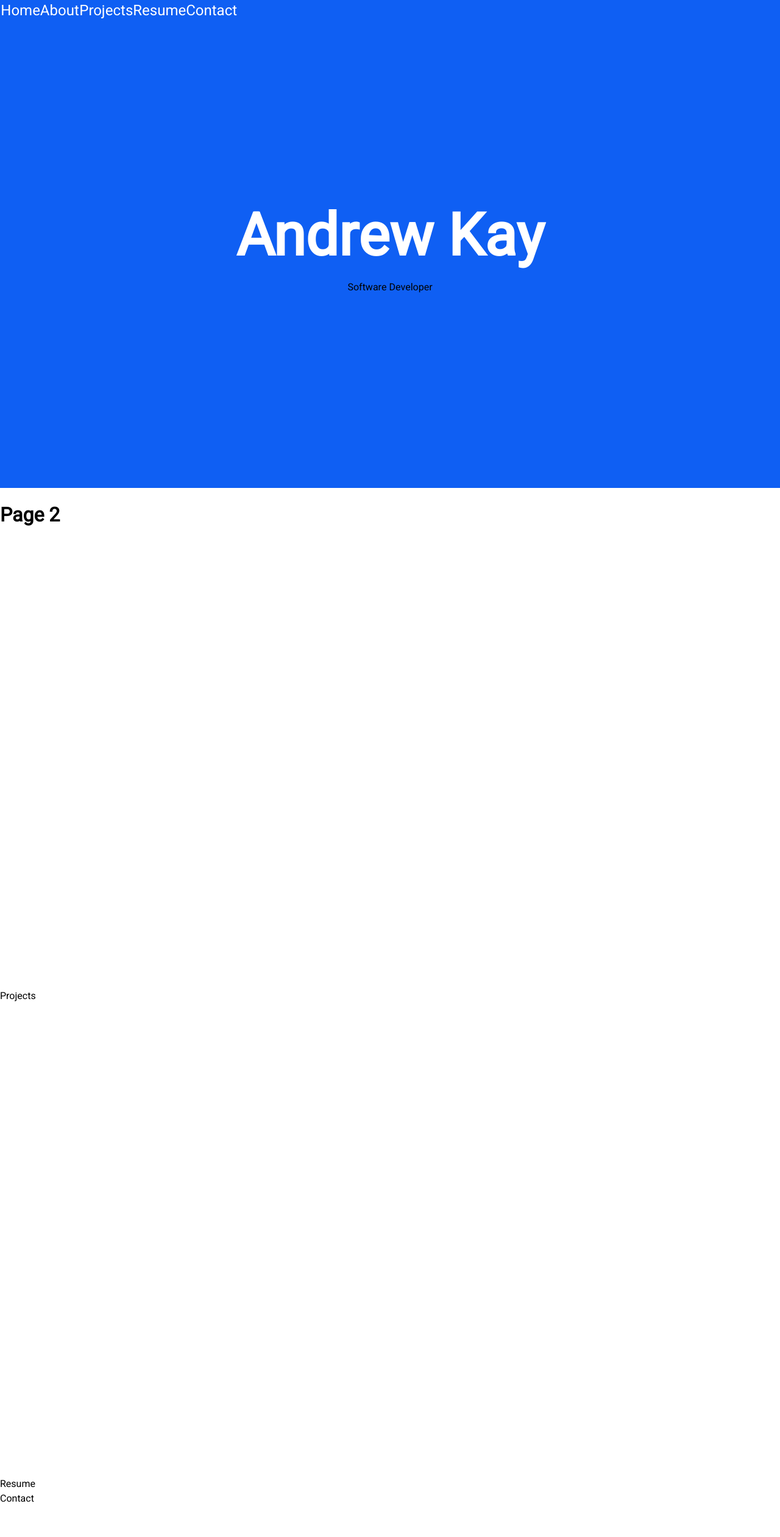
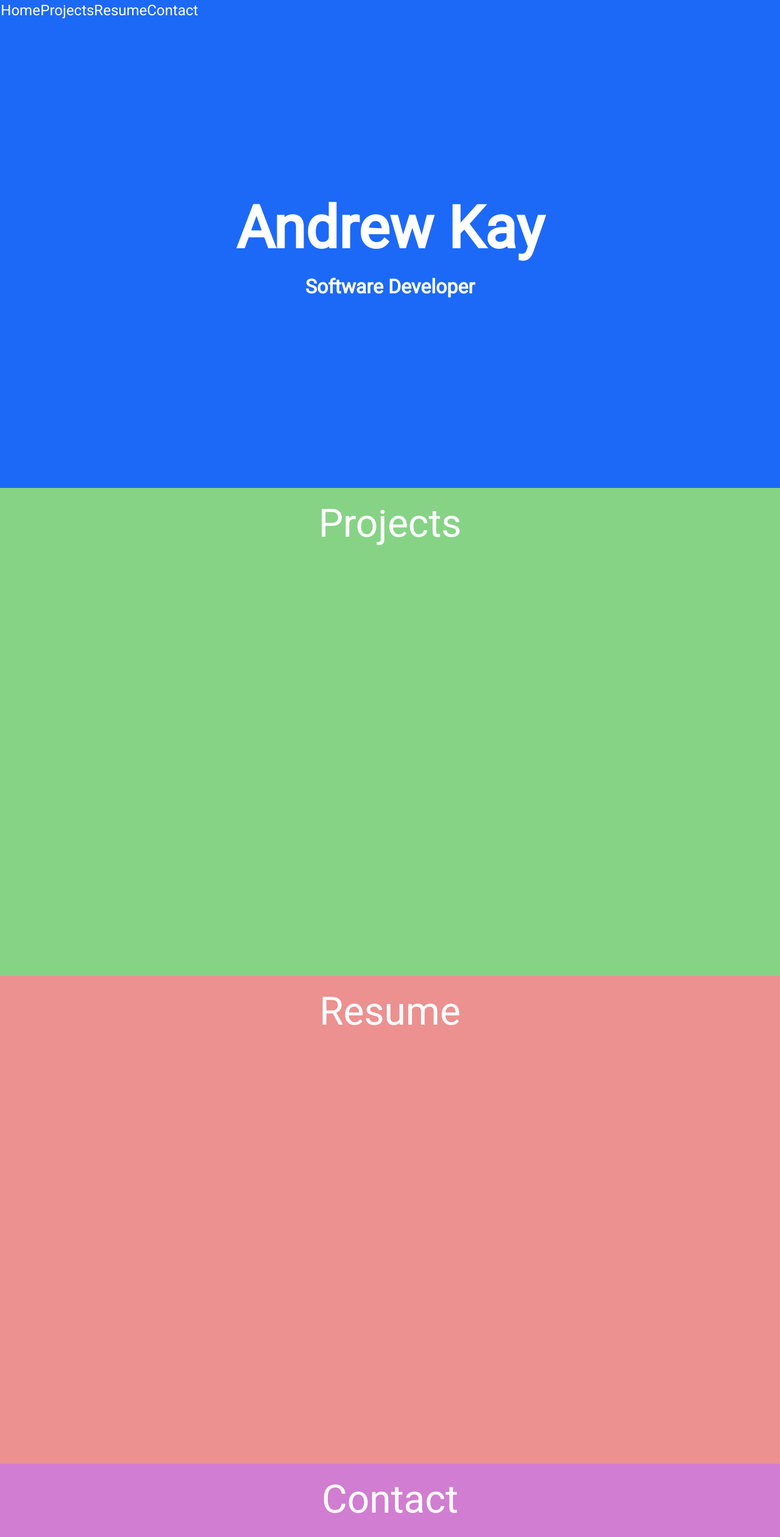
Before and after one commit to andrewkay6/frontend-portfolio, a React (Create React App) app: page / in a window 1280 px wide. Shown: the top 2520 px of the page at 61% size. Built offline with nearby package versions, Linux system fonts and the light colour scheme.

Commit message:
Added section titles with animations

```diff
--- a/src/AboutPage.tsx
+++ b/src/AboutPage.tsx
@@ -1,8 +1,8 @@
-
+import SectionTitle from "./SectionTitle";
 const AboutPage = () => {
     return (
         <div className="page about-container">
-            <h1>Page 2</h1>
+            <SectionTitle text="About" />
         </div>
     );
 };
--- a/src/App.tsx
+++ b/src/App.tsx
@@ -17,7 +17,7 @@ function App() {
         setPageState={setPageState}
       />
       <HomePage />
-      <AboutPage />
+      {/* <AboutPage /> */}
       <ProjectsPage />
       <ResumePage />
       <ContactPage />
--- a/src/ContactPage.tsx
+++ b/src/ContactPage.tsx
@@ -1,8 +1,9 @@
+import SectionTitle from "./SectionTitle";
 
 const ContactPage = () => {
     return (
         <div className="page contact-container">
-            <div className="contact-title">Contact</div>
+            <SectionTitle text="Contact" />
         </div>
     );
 };
--- a/src/Header.tsx
+++ b/src/Header.tsx
@@ -19,11 +19,11 @@ const Header = ({ pageState, setPageState }: Props) => {
             text: "Home",
             link: "/"
         },
-        {
-            stateName: "about",
-            text: "About",
-            link: "/about"
-        },
+        // {
+        //     stateName: "about",
+        //     text: "About",
+        //     link: "/about"
+        // },
         {
             stateName: "projects",
             text: "Projects",
--- a/src/ProjectsPage.tsx
+++ b/src/ProjectsPage.tsx
@@ -1,8 +1,8 @@
-
+import SectionTitle from "./SectionTitle";
 const ProjectsPage = () => {
     return (
         <div className="projects-container page">
-            <div className="projects-title">Projects</div>
+            <SectionTitle text="Projects" />
         </div>
     );
 };
--- a/src/ResumePage.tsx
+++ b/src/ResumePage.tsx
@@ -1,8 +1,11 @@
+import SectionTitle from "./SectionTitle";
 
 const ResumePage = () => {
     return (
-        <div className="resume-container">
-            <div className="resume-title">Resume</div>
+        <div className="resume-container page">
+            <SectionTitle
+                text="Resume"
+            />
         </div>
     );
 };
--- /dev/null
+++ b/src/SectionTitle.tsx
@@ -0,0 +1,18 @@
+import { motion } from "framer-motion";
+
+interface Props {
+    text : string;
+}
+
+const SectionTitle = ({text} : Props) => {
+    return (
+        <motion.div className="section-title"
+        initial={{opacity: 0}}
+        whileInView={{opacity: 1}}
+        transition={{duration: 1}}>
+            {text}
+        </motion.div>
+    );
+};
+
+export default SectionTitle;
--- a/src/index.css
+++ b/src/index.css
@@ -19,6 +19,14 @@ div, body {
     padding: 0;
     text-align: center;
 }
+.home-subtitle{
+    font-size: 200%;
+    font-weight: bold;
+    color: white;
+    margin: 0;
+    padding: 0;
+    text-align: center;
+}
 .home-container{
     display: flex;
     flex-direction: column;
@@ -26,7 +34,28 @@ div, body {
     align-items: center;
     height: 100%;
     /* background: linear-gradient(180deg, rgb(15, 95, 243) 0%, rgb(1, 2, 39) 100%); */
-    background: rgb(15, 95, 243);
+    background: rgb(28, 105, 247);
+}
+.about-container{
+  background: rgb(211, 211, 136);
+}
+.projects-container{
+  background: rgb(134, 211, 134);
+}
+.section-title{
+  font-size: 400%;
+  /* font-weight: bold; */
+  color: white;
+  padding-top: 1%;
+  text-align: center;
+  box-sizing: border-box;
+}
+.resume-container{
+  background: rgb(236, 144, 144);
+}
+
+.contact-container{
+  background: rgb(209, 125, 209);
 }
 .header-container{
     display: flex;
```
